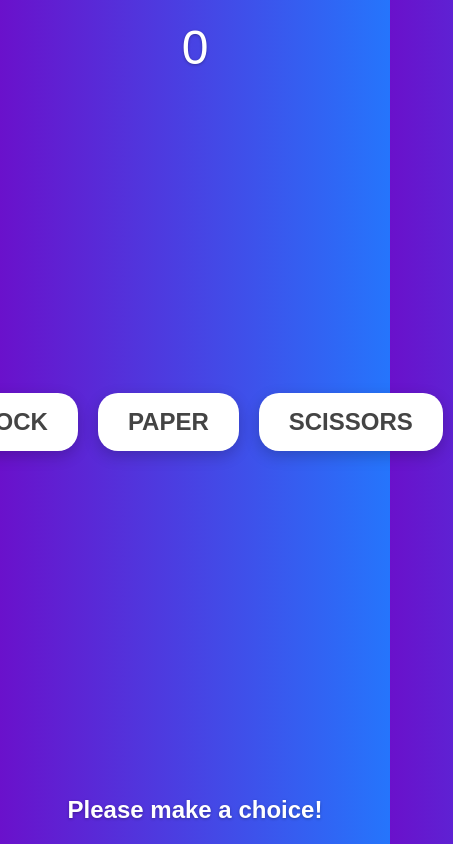
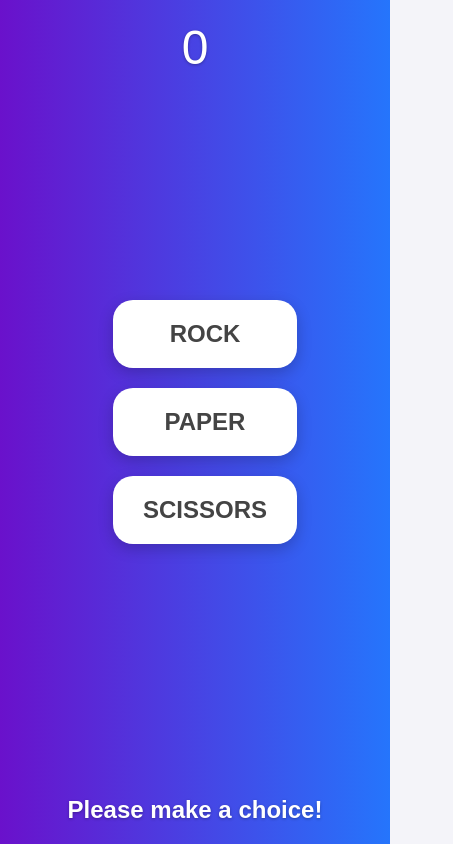
Before and after one commit to revnoah/rockpaperscissors, a plain HTML site: page index.html in a window 390 px wide. Shown: the whole page, 453 px wide, since content can reach past the window. Drawn offline with Linux system fonts and the light colour scheme.

Commit message:
added responsive layout for buttons

```diff
--- a/style.css
+++ b/style.css
@@ -3,6 +3,7 @@ body {
     background-color: #f4f4f9;
     background-image: linear-gradient(to right, #6a11cb 0%, #2575fc 100%);
     display: flex;
+    flex-direction: column;
     justify-content: center;
     align-items: center;
     height: 100vh;
@@ -52,3 +53,14 @@ button:hover, button:focus {
     font-size: 24px;
     font-weight: bold;
 }
+
+@media (max-width: 767px) {
+    #choices {
+        flex-direction: column;
+    }
+
+    button {
+        width: 100%;
+        padding: 20px;
+    }
+}
```
